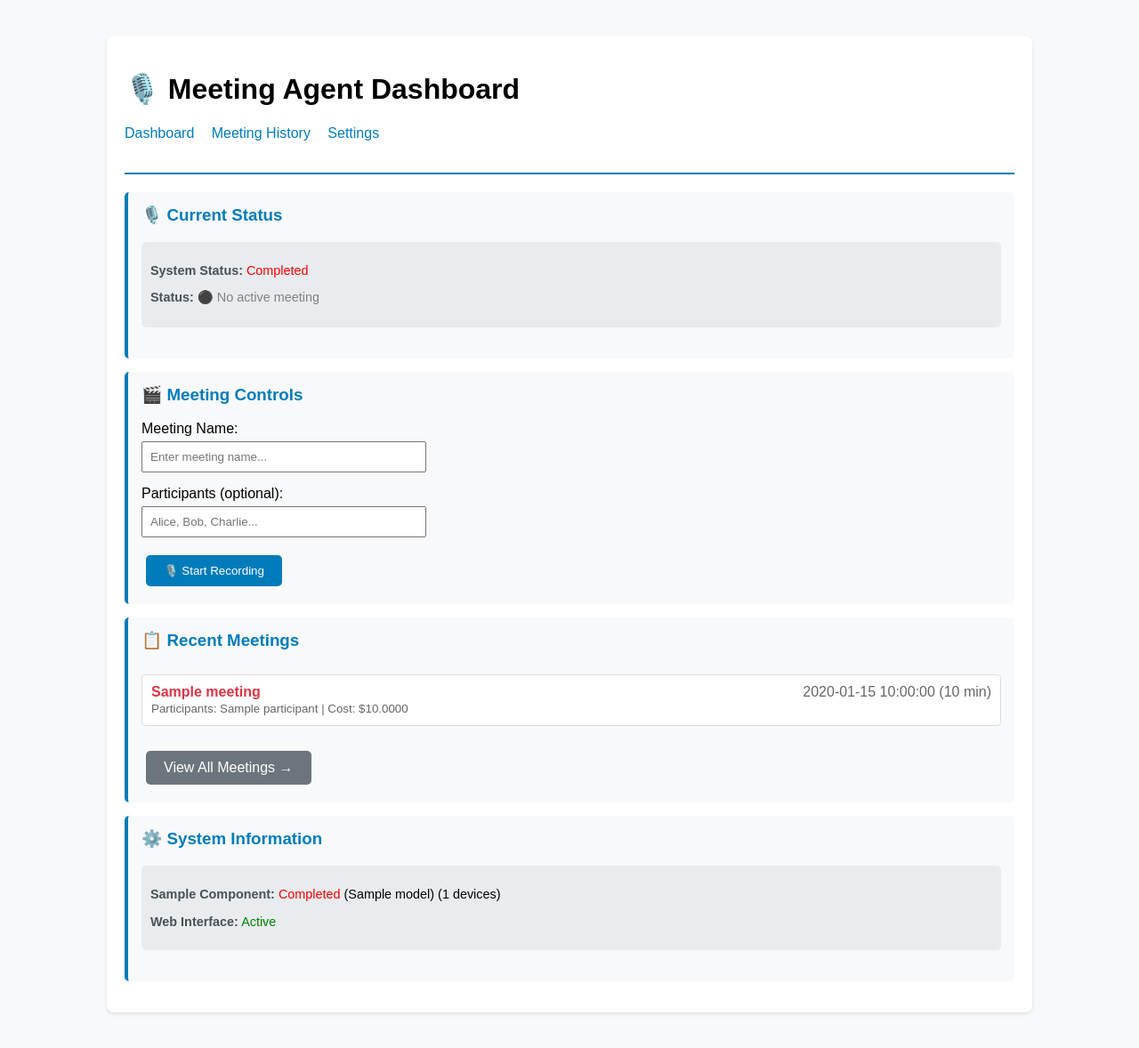
After one commit to mrfelixwong/agent, a Flask app: template src/web/templates/index.html in a window 1280 px wide. The commit adds this page. Shown: the whole page at 89% size. Run offline with Flask 3, Linux system fonts and the light colour scheme; the template is opened without the code that fills it: most values are stand-ins (such as "Sample title", 1, 10 or a date in 2020); some libraries are stand-ins or nearby versions.

```diff
--- a/requirements.txt
+++ b/requirements.txt
@@ -30,6 +30,7 @@ microsoft-graph>=1.0.0
 # Web Interface (Optional)
 flask>=2.3.0
 flask-cors>=4.0.0
+flask-socketio>=5.3.0
 gunicorn>=21.0.0
 
 # Task Scheduling
--- a/src/web/app.py
+++ b/src/web/app.py
@@ -499,12 +499,19 @@ def create_simple_app(meeting_agent) -> Flask:
                             toggleBtn.textContent = 'Hide Transcript';
                         }}
 
-                        // Update transcript text
-                        if (data.is_final) {{
+                        // Update transcript text (show both partial and final)
+                        if (data.text) {{
                             if (transcriptText.innerHTML === '<em>Live transcript will appear here during meeting...</em>') {{
                                 transcriptText.innerHTML = '';
                             }}
-                            transcriptText.innerHTML += data.text + ' ';
+
+                            if (data.is_final) {{
+                                // Final transcript - add with regular formatting
+                                transcriptText.innerHTML += data.text + ' ';
+                            }} else {{
+                                // Partial transcript - add with italic styling to show it's in progress
+                                transcriptText.innerHTML += '<span style="color: #666; font-style: italic;">' + data.text + '</span> ';
+                            }}
 
                             // Auto-scroll to bottom
                             const content = document.getElementById('transcript-content');
--- /dev/null
+++ b/src/web/templates/index.html
@@ -0,0 +1,287 @@
+{% extends "base.html" %}
+
+{% block title %}Dashboard - Meeting Agent{% endblock %}
+
+{% block header %}Meeting Agent Dashboard{% endblock %}
+
+{% block content %}
+<div class="section">
+    <h3>🎙️ Current Status</h3>
+    <div class="meta-info">
+        <p><strong>System Status:</strong>
+            <span style="color: {{ 'green' if system_status.status == 'healthy' else 'red' }};">
+                {{ system_status.status|title }}
+            </span>
+        </p>
+        {% if meeting_status.status == 'recording' %}
+            <p><strong>Recording Status:</strong>
+                <span style="color: red;">🔴 Recording: {{ meeting_status.meeting.name }}</span>
+            </p>
+            <p><strong>Duration:</strong> {{ (meeting_status.meeting.duration_seconds // 60) }} minutes</p>
+            {% if meeting_status.cost_info %}
+                <p><strong>Transcription Cost:</strong> ${{ "%.4f"|format(meeting_status.cost_info.total_cost) }}</p>
+            {% endif %}
+        {% else %}
+            <p><strong>Status:</strong> <span style="color: gray;">⚫ No active meeting</span></p>
+        {% endif %}
+    </div>
+</div>
+
+<div class="section">
+    <h3>🎬 Meeting Controls</h3>
+
+    {% if meeting_status.status != 'recording' %}
+        <!-- Start Meeting Form -->
+        <form method="post" action="/api/start_meeting" onsubmit="return startMeeting(event)">
+            <input type="hidden" name="_csrf_token" value="{{ csrf_token() }}">
+            <div style="margin: 10px 0;">
+                <label for="meeting_name">Meeting Name:</label><br>
+                <input type="text" id="meeting_name" name="name" placeholder="Enter meeting name..." required
+                       style="width: 300px; padding: 8px; margin: 5px 0;">
+            </div>
+            <div style="margin: 10px 0;">
+                <label for="participants">Participants (optional):</label><br>
+                <input type="text" id="participants" name="participants" placeholder="Alice, Bob, Charlie..."
+                       style="width: 300px; padding: 8px; margin: 5px 0;">
+            </div>
+            <button type="submit" class="button">🎙️ Start Recording</button>
+        </form>
+    {% else %}
+        <!-- Stop Meeting Controls -->
+        <div class="alert alert-error">
+            <p><strong>🔴 Recording in progress:</strong> {{ meeting_status.meeting.name }}</p>
+            <p>Started: {{ meeting_status.meeting.start_time }}</p>
+            <p>Duration: {{ (meeting_status.meeting.duration_seconds // 60) }} minutes</p>
+        </div>
+
+        <button type="button" class="button" style="background: #dc3545;" onclick="stopMeeting()">
+            ⏹️ Stop Recording
+        </button>
+
+        <!-- Live Transcript Section -->
+        <div class="section" id="live-transcript" style="margin-top: 20px;">
+            <h3>📝 Live Transcript
+                <span style="font-size: 0.8em; color: #666;">
+                    <span id="connection-status">⚫ Connecting...</span>
+                </span>
+            </h3>
+            <div id="transcript-content"
+                 style="background: #f9f9f9; border: 1px solid #ddd; padding: 15px; min-height: 150px; max-height: 300px; overflow-y: auto; font-family: 'Courier New', monospace;">
+                <p id="transcript-text" style="margin: 0; color: #666;"><em>Live transcript will appear here...</em></p>
+            </div>
+            <div style="margin-top: 10px; font-size: 0.9em; color: #666;">
+                <span id="word-count">Words: 0</span>
+                <span style="float: right;" id="last-update">Ready</span>
+            </div>
+        </div>
+    {% endif %}
+</div>
+
+<div class="section">
+    <h3>📋 Recent Meetings</h3>
+    {% if recent_meetings %}
+        <div style="max-height: 300px; overflow-y: auto;">
+            {% for meeting in recent_meetings %}
+                <div class="action-item">
+                    <strong>{{ meeting.name }}</strong>
+                    <span style="float: right; color: #666;">
+                        {{ meeting.date }}
+                        ({{ meeting.duration_minutes or 0 }} min)
+                    </span>
+                    <br>
+                    <small style="color: #666;">
+                        {% if meeting.participants %}
+                            Participants: {{ meeting.participants|join(', ') }}
+                        {% endif %}
+                        {% if meeting.transcription_cost %}
+                            | Cost: ${{ "%.4f"|format(meeting.transcription_cost) }}
+                        {% endif %}
+                    </small>
+                </div>
+            {% endfor %}
+        </div>
+        <div style="margin-top: 15px;">
+            <a href="/meetings" class="button secondary">View All Meetings →</a>
+        </div>
+    {% else %}
+        <p style="color: #666; font-style: italic;">No recent meetings found.</p>
+        <p>Start your first meeting using the controls above!</p>
+    {% endif %}
+</div>
+
+<div class="section">
+    <h3>⚙️ System Information</h3>
+    <div class="meta-info">
+        {% if system_status.components %}
+            {% for component, details in system_status.components.items() %}
+                <p><strong>{{ component|title }}:</strong>
+                    <span style="color: {{ 'green' if details.status in ['connected', 'available'] else 'red' }};">
+                        {{ details.status|title }}
+                    </span>
+                    {% if details.model %}
+                        ({{ details.model }})
+                    {% endif %}
+                    {% if details.devices_count is defined %}
+                        ({{ details.devices_count }} devices)
+                    {% endif %}
+                </p>
+            {% endfor %}
+        {% endif %}
+        <p><strong>Web Interface:</strong> <span style="color: green;">Active</span></p>
+    </div>
+</div>
+
+<!-- WebSocket Support for Real-time Updates -->
+<script src="https://cdnjs.cloudflare.com/ajax/libs/socket.io/4.0.4/socket.io.js"></script>
+<script>
+    // WebSocket connection
+    const socket = io();
+    let isConnected = false;
+
+    // DOM elements
+    const connectionStatus = document.getElementById('connection-status');
+    const transcriptText = document.getElementById('transcript-text');
+    const wordCount = document.getElementById('word-count');
+    const lastUpdate = document.getElementById('last-update');
+
+    // WebSocket events
+    socket.on('connect', function() {
+        console.log('WebSocket connected');
+        isConnected = true;
+        if (connectionStatus) {
+            connectionStatus.innerHTML = '🟢 Connected';
+            connectionStatus.style.color = 'green';
+        }
+        // Subscribe to transcript updates immediately upon connection
+        socket.emit('subscribe_transcript');
+    });
+
+    socket.on('disconnect', function() {
+        console.log('WebSocket disconnected');
+        isConnected = false;
+        if (connectionStatus) {
+            connectionStatus.innerHTML = '⚫ Disconnected';
+            connectionStatus.style.color = 'red';
+        }
+    });
+
+    socket.on('transcript_update', function(data) {
+        console.log('Transcript update:', data);
+
+        if (transcriptText && data.text) {
+            // Clear placeholder text on first update
+            if (transcriptText.innerHTML.includes('Live transcript will appear here')) {
+                transcriptText.innerHTML = '';
+            }
+
+            // Append new text (both partial and final transcripts)
+            if (data.is_final) {
+                // Final transcript - add with regular formatting
+                transcriptText.innerHTML += data.text + ' ';
+            } else {
+                // Partial transcript - add with italic formatting to show it's in progress
+                transcriptText.innerHTML += '<span style="color: #888; font-style: italic;">' + data.text + '</span> ';
+            }
+
+            // Auto-scroll
+            const container = transcriptText.parentElement;
+            container.scrollTop = container.scrollHeight;
+        }
+
+        // Update stats
+        if (wordCount && data.word_count) {
+            wordCount.textContent = 'Words: ' + data.word_count;
+        }
+
+        if (lastUpdate) {
+            lastUpdate.textContent = 'Updated: ' + data.timestamp;
+        }
+    });
+
+    socket.on('meeting_status', function(data) {
+        console.log('Meeting status update:', data);
+        // Refresh page if meeting status changed significantly
+        if (data.status === 'idle' && window.location.pathname === '/') {
+            setTimeout(() => window.location.reload(), 1000);
+        }
+    });
+
+    // Functions for meeting control
+    function startMeeting(event) {
+        event.preventDefault();
+
+        const form = event.target;
+        const formData = new FormData(form);
+
+        fetch('/api/start_meeting', {
+            method: 'POST',
+            headers: {
+                'Content-Type': 'application/json',
+            },
+            body: JSON.stringify({
+                name: formData.get('name'),
+                participants: formData.get('participants') ? formData.get('participants').split(',').map(p => p.trim()) : [],
+                _csrf_token: formData.get('_csrf_token')
+            })
+        })
+        .then(response => response.json())
+        .then(data => {
+            if (data.success) {
+                alert('Meeting started successfully!');
+                window.location.reload();
+            } else {
+                alert('Error starting meeting: ' + (data.error || 'Unknown error'));
+            }
+        })
+        .catch(error => {
+            console.error('Error:', error);
+            alert('Failed to start meeting. Please try again.');
+        });
+
+        return false;
+    }
+
+    function stopMeeting() {
+        if (confirm('Are you sure you want to stop the current meeting?')) {
+            fetch('/api/stop_meeting', {
+                method: 'POST',
+                headers: {
+                    'Content-Type': 'application/json',
+                },
+                body: JSON.stringify({
+                    _csrf_token: '{{ csrf_token() }}'
+                })
+            })
+            .then(response => response.json())
+            .then(data => {
+                if (data.success) {
+                    alert('Meeting stopped successfully!');
+                    window.location.reload();
+                } else {
+                    alert('Error stopping meeting: ' + (data.error || 'Unknown error'));
+                }
+            })
+            .catch(error => {
+                console.error('Error:', error);
+                alert('Failed to stop meeting. Please try again.');
+            });
+        }
+    }
+
+    // Request initial status and subscribe to updates
+    if (isConnected) {
+        socket.emit('get_status');
+    } else {
+        socket.on('connect', function() {
+            socket.emit('get_status');
+        });
+    }
+
+    // Periodically refresh status
+    setInterval(() => {
+        if (isConnected) {
+            socket.emit('get_status');
+        }
+    }, 5000);
+</script>
+{% endblock %}
--- a/start_web.py
+++ b/start_web.py
@@ -39,7 +39,7 @@ def start_web_interface():
             use_socketio = False
 
         print(f"\n🚀 Web Interface Starting!")
-        print(f"📱 Open your browser to: http://localhost:5002")
+        print(f"📱 Open your browser to: http://localhost:5003")
         print(f"⚠️  Press Ctrl+C to stop the server")
         print(f"\nFeatures available:")
         print(f"• Meeting dashboard")
@@ -51,9 +51,9 @@ def start_web_interface():
 
         # Start the web server
         if use_socketio:
-            socketio.run(app, host='localhost', port=5002, debug=False, allow_unsafe_werkzeug=True)
+            socketio.run(app, host='localhost', port=5003, debug=False, allow_unsafe_werkzeug=True)
         else:
-            app.run(host='localhost', port=5002, debug=False)
+            app.run(host='localhost', port=5003, debug=False)
 
     except KeyboardInterrupt:
         print(f"\n👋 Web server stopped")
```
Also changed, not shown: src/main.py (+7 -3 lines), src/web/templates/meeting_details.html (+7 -3 lines), src/web/templates/settings.html (added, +181 -0 lines).
